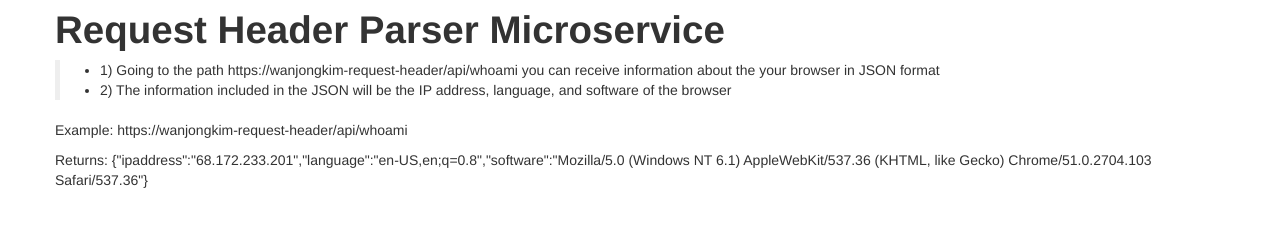
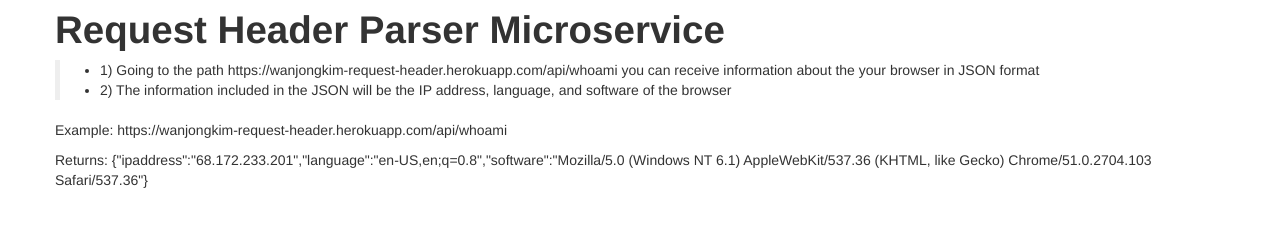
Before and after one commit to wanjongkim/Request-Header-Parser, a website: page client/index.html in a window 1280 px wide. Drawn offline with nearby package versions, Linux system fonts and the light colour scheme.

Commit message:
Fixed Examples

```diff
--- a/client/index.html
+++ b/client/index.html
@@ -13,11 +13,11 @@
       </div>
       <blockquote>
         <ul>
-          <li>1) Going to the path https://wanjongkim-request-header/api/whoami you can receive information about the your browser in JSON format</li>
+          <li>1) Going to the path https://wanjongkim-request-header.herokuapp.com/api/whoami you can receive information about the your browser in JSON format</li>
           <li>2) The information included in the JSON will be the IP address, language, and software of the browser</li>
         </ul>
       </blockquote>
-      <p>Example: https://wanjongkim-request-header/api/whoami</p>
+      <p>Example: https://wanjongkim-request-header.herokuapp.com/api/whoami</p>
       <p>Returns: {"ipaddress":"68.172.233.201","language":"en-US,en;q=0.8","software":"Mozilla/5.0 (Windows NT 6.1) AppleWebKit/537.36 (KHTML, like Gecko) Chrome/51.0.2704.103 Safari/537.36"}</p>
     </div>
     <script src="/socket.io/socket.io.js"></script>
```
